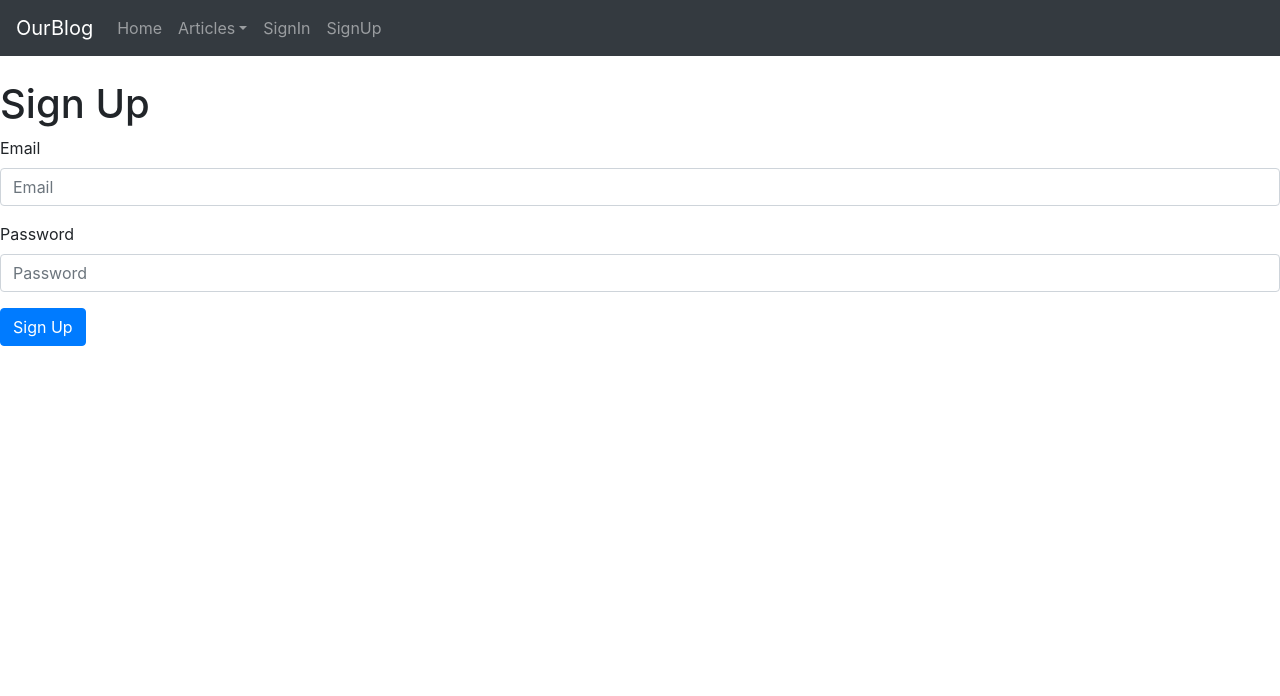
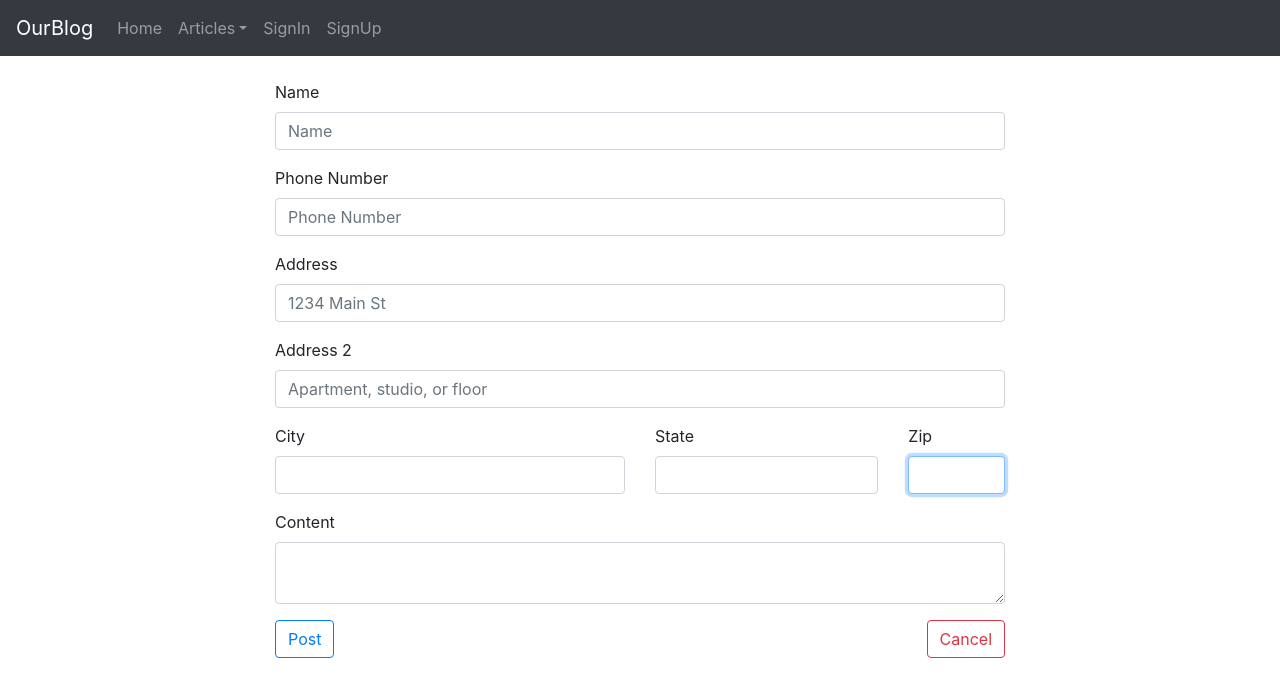
Before and after one commit to tyq340503/OurBlog, a React (Create React App) app in the folder code/client/: page /signup/survey in a window 1280 px wide. Shown: the top 696 px of the page. Built offline with nearby package versions, Linux system fonts and the light colour scheme.

Commit message:
New user survey basic form

```diff
--- a/code/client/src/App.js
+++ b/code/client/src/App.js
@@ -7,6 +7,7 @@ import SignIn from './SignIn';
 import SignUp from './SignUp';
 import HomePage from './HomePage';
 import CreateArticle from './CreateArticle';
+import NewUserSurvey from './forms/NewUserSurvey';
 
 function App() {
   return (
@@ -36,8 +37,9 @@ function App() {
         <Switch>
           <Route exact path="/" component={HomePage} />
           <Route path="/signin" component={SignIn} />
-          <Route path="/signup" component={SignUp} />
+          <Route exact path="/signup" component={SignUp} />
           <Route path="/create" component={CreateArticle} />
+          <Route path="/signup/survey" component={NewUserSurvey} />
           {/* <Route path="/pokemon/" component={PokemonListContainer} />
                   <Route path="/pokemon/" component={PokemonListContainer} /> */}
         </Switch>
--- /dev/null
+++ b/code/client/src/forms/NewUserSurvey.js
@@ -0,0 +1,173 @@
+import React, { Component } from "react";
+import { Form, Button, Row, Container, Col } from 'react-bootstrap';
+import gql from 'graphql-tag';
+import { Mutation } from 'react-apollo';
+
+const newUser = gql`
+    mutation addUser ($name: String!, $phone: String!, $address: String, $interest:String!){
+        addUser(
+            name: $name,
+            phone: $phone,
+            address: $address,
+            interest: $interest
+        ) {
+            name
+            phone
+            address
+            interest
+        }
+    }
+`;
+
+class NewUserSurvey extends Component {
+
+    render() {
+        let name, phone, address, interest;
+        let street_address, address2, city, state, zipcode;
+        return (
+            <div>
+                <Container>
+                    <Row className="justify-content-md-center">
+                        <Col lg={8}>
+                            <Mutation mutation={newUser}>
+                                {(newUser, { data }) => (
+                                    <Form onSubmit={e => {
+                                        e.preventDefault();
+                                        let address_arr = [street_address, address2. city, state, zipcode];
+                                        address = address_arr.join(", ");
+                                        newUser({
+                                            variables: {
+                                                name: name.value,
+                                                phone: phone.value,
+                                                address: address,
+                                                interest: interest.value
+                                            }
+                                        });
+                                        name.value = "";
+                                        phone.value = "";
+                                        interest.value = "";
+                                        street_address.value = "";
+                                        address2.value = "";
+                                        city.value = "";
+                                        state.value = "";
+                                        zipcode.value = "";
+                                    }}>
+                                        <Form.Group>
+                                            <Form.Label>Name</Form.Label>
+                                            <Form.Control
+                                                name="name"
+                                                type="name"
+                                                placeholder="Name"
+                                                ref={node => {
+                                                    name = node
+                                                }}
+                                                required
+                                                autoFocus={true}
+                                            />
+                                        </Form.Group>
+                                        <Form.Group>
+                                            <Form.Label>Phone Number</Form.Label>
+                                            <Form.Control
+                                                name="phone"
+                                                type="phone"
+                                                placeholder="Phone Number"
+                                                ref={node => {
+                                                    phone = node
+                                                }}
+                                                required
+                                                autoFocus={true}
+                                            />
+                                        </Form.Group>
+                                        <Form.Group>
+                                            <Form.Label>Address</Form.Label>
+                                            <Form.Control
+                                                name="street_address"
+                                                type="street_address"
+                                                placeholder="1234 Main St"
+                                                ref={node => {
+                                                    street_address = node
+                                                }}
+                                                required
+                                                autoFocus={true}
+                                            />
+                                        </Form.Group>
+                                        <Form.Group>
+                                            <Form.Label>Address 2</Form.Label>
+                                            <Form.Control
+                                                name="address2"
+                                                type="address2"
+                                                placeholder="Apartment, studio, or floor"
+                                                ref={node => {
+                                                    address2 = node
+                                                }}
+                                                required
+                                                autoFocus={true}
+                                            />
+                                        </Form.Group>
+                                        <Row>
+                                            <Col md={6}>
+                                                <Form.Group>
+                                                    <Form.Label>City</Form.Label>
+                                                    <Form.Control
+                                                        name="city"
+                                                        type="city"
+                                                        ref={node => {
+                                                            city = node
+                                                        }}
+                                                        required
+                                                        autoFocus={true}
+                                                    />
+                                                </Form.Group>
+                                            </Col>
+                                            <Col md={4}>
+                                                <Form.Group>
+                                                    <Form.Label>State</Form.Label>
+                                                    <Form.Control
+                                                        name="state"
+                                                        type="state"
+                                                        ref={node => {
+                                                            state = node
+                                                        }}
+                                                        required
+                                                        autoFocus={true}
+                                                    />
+                                                </Form.Group>
+                                            </Col>
+                                            <Col md={2}>
+                                                <Form.Group>
+                                                    <Form.Label>Zip</Form.Label>
+                                                    <Form.Control
+                                                        name="zipcode"
+                                                        type="zipcode"
+                                                        ref={node => {
+                                                            zipcode = node
+                                                        }}
+                                                        required
+                                                        autoFocus={true}
+                                                    />
+                                                </Form.Group>
+                                            </Col>
+                                        </Row>
+                                        <Form.Group controlId="interest">
+                                            <Form.Label>Content</Form.Label>
+                                            <Form.Control as="textarea" rows="2"
+                                                ref={node => {
+                                                    interest = node;
+                                                }}
+                                                required
+                                            />
+                                        </Form.Group>
+                                        <Button variant="outline-primary" type="submit">Post</Button>
+                                        <Button className="float-right" variant="outline-danger" type="cancel">Cancel</Button>
+                                    </Form>
+                                )}
+                            </Mutation>
+                        </Col>
+                    </Row>
+                </Container>
+            </div>
+        );
+    }
+}
+
+export default NewUserSurvey;
```
